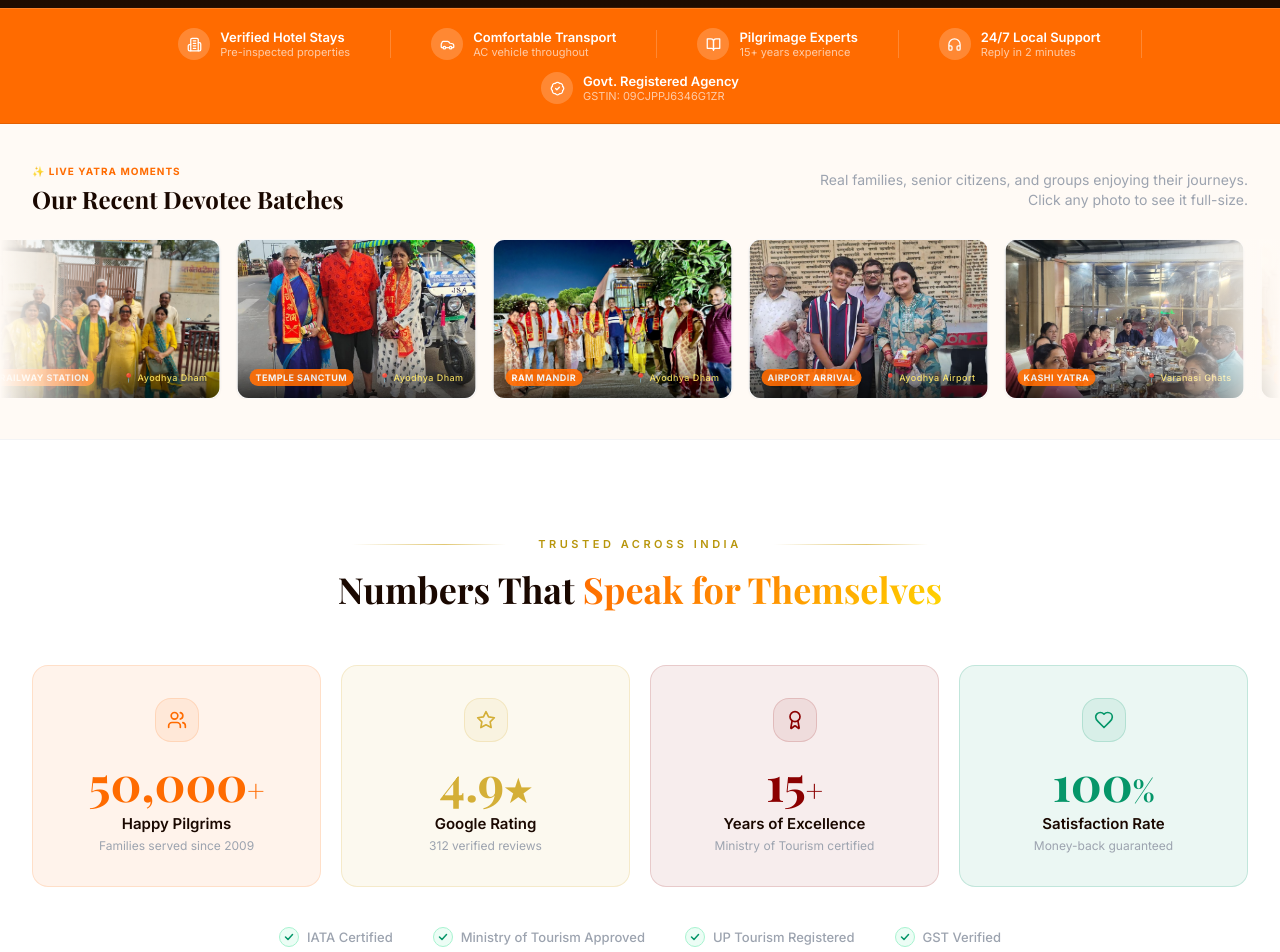
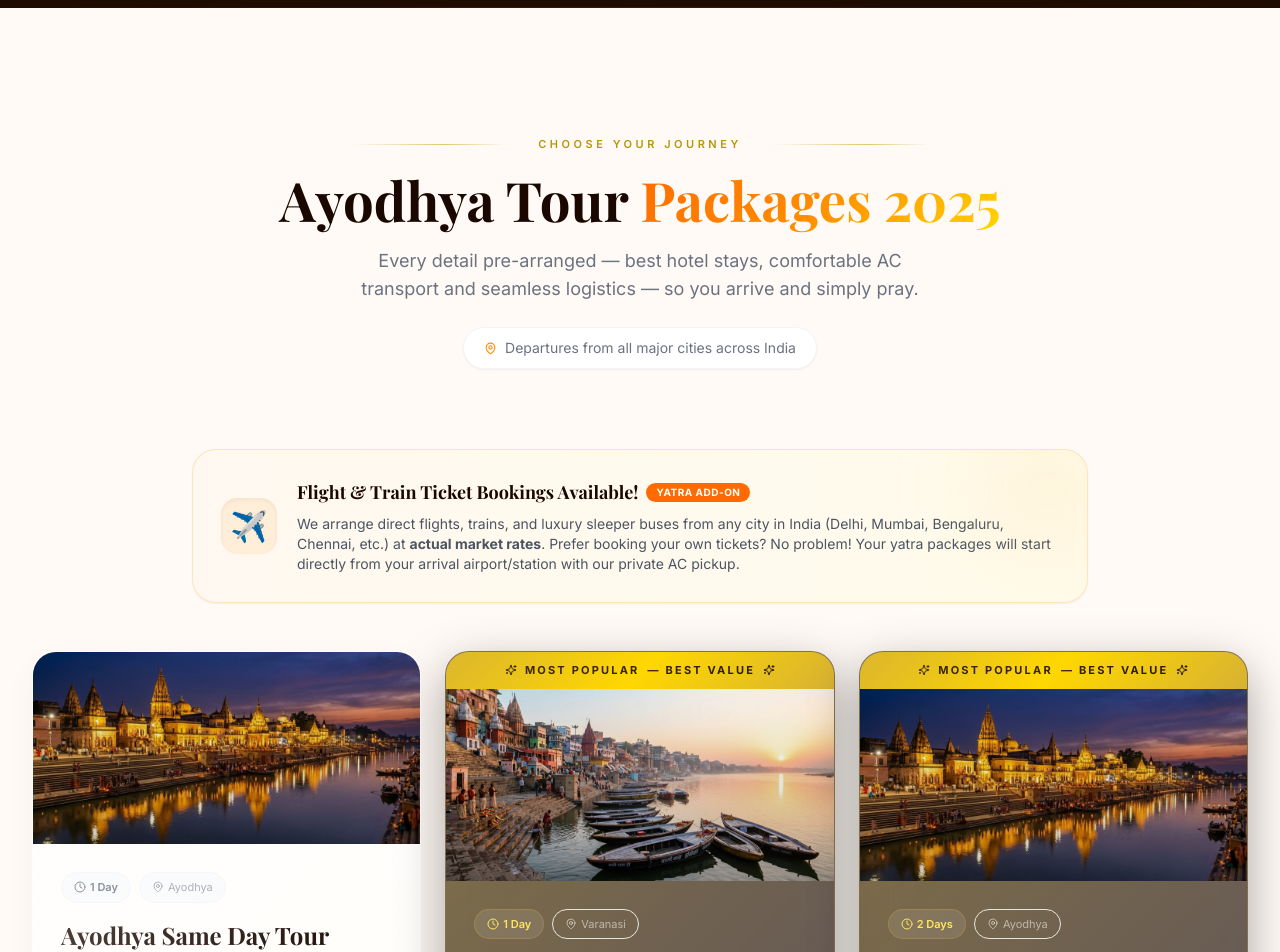
Before and after one commit to digitacurve/ayodhya-landing, a Next.js app: page / in a window 1280 px wide. Shown: the part 1580-2532 px from the top of the page. Built offline with nearby package versions, Linux system fonts and the light colour scheme.

Commit message:
Make Trust Metrics compact dark liquid glass, reorder page: Form -> Packages -> Trust Metrics -> 5 Badges -> Live Yatra Photo Marquee

```diff
--- a/app/page.tsx
+++ b/app/page.tsx
@@ -465,25 +465,25 @@ export default function Home() {
         {/* 1. Hero — above-the-fold conversion section */}
         <Hero />
 
-        {/* 2. Lead Capture — form immediately after hero for Google Ads conversion */}
+        {/* 2. Lead Capture — quick enquiry form */}
         <LeadCapture />
 
-        {/* 3. Trust Strip — immediate social proof */}
+        {/* 3. Packages — tour options */}
+        <Packages />
+
+        {/* 4. Trust Metrics — compact dark liquid glass trust numbers */}
+        <TrustMetrics />
+
+        {/* 5. Trust Strip — 5 key trust badges */}
         <TrustStrip />
 
-        {/* 3b. Yatra Photo Marquee — sliding track of real devotee group photos */}
+        {/* 6. Yatra Photo Marquee — live devotee batch memories */}
         <YatraPhotoMarquee />
 
-        {/* 3c. Trust Metrics — animated numbers */}
-        <TrustMetrics />
-
-        {/* 4. Luxury Partners Strip — luxury 5-star brand trust strip */}
+        {/* 7. Luxury Partners Strip — luxury 5-star brand trust strip */}
         <LuxuryPartnersStrip />
 
-        {/* 5. Packages — 6 destination packages */}
-        <Packages />
-
-        {/* 6. Why Choose Us — USP grid */}
+        {/* 8. Why Choose Us — USP grid */}
         <WhyChooseUs />
 
         {/* 7. Itinerary — day-wise expandable plans */}
--- a/components/TrustMetrics.tsx
+++ b/components/TrustMetrics.tsx
@@ -2,49 +2,37 @@
 
 import { useRef, useEffect, useState } from "react";
 import { motion, useInView } from "framer-motion";
-import { Users, Star, Award, Heart } from "lucide-react";
+import { Users, Star, Award, Heart, CheckCircle2 } from "lucide-react";
 
 const metrics = [
   {
     icon: Users,
     end: 50000,
     suffix: "+",
-    label: "Happy Pilgrims",
+    title: "50,000+ HAPPY PILGRIMS",
     sub: "Families served since 2009",
-    color: "#FF6B00",
-    bg: "rgba(255,107,0,0.08)",
-    border: "rgba(255,107,0,0.15)",
   },
   {
     icon: Star,
     end: 4.9,
     suffix: "★",
-    label: "Google Rating",
+    title: "4.9/5 GOOGLE RATED",
     sub: "312 verified reviews",
-    color: "#D4AF37",
-    bg: "rgba(212,175,55,0.08)",
-    border: "rgba(212,175,55,0.2)",
     isDecimal: true,
   },
   {
     icon: Award,
     end: 15,
     suffix: "+",
-    label: "Years of Excellence",
+    title: "15+ YEARS EXCELLENCE",
     sub: "Ministry of Tourism certified",
-    color: "#8B0000",
-    bg: "rgba(139,0,0,0.07)",
-    border: "rgba(139,0,0,0.15)",
   },
   {
     icon: Heart,
     end: 100,
     suffix: "%",
-    label: "Satisfaction Rate",
+    title: "100% SATISFACTION RATE",
     sub: "Money-back guaranteed",
-    color: "#059669",
-    bg: "rgba(5,150,105,0.08)",
-    border: "rgba(5,150,105,0.18)",
   },
 ];
 
@@ -71,96 +59,88 @@ function CountUp({ end, isDecimal, inView }: { end: number; isDecimal?: boolean;
 
 const containerVariants = {
   hidden: {},
-  show: { transition: { staggerChildren: 0.1, delayChildren: 0.05 } },
+  show: { transition: { staggerChildren: 0.08 } },
 };
 
 const itemVariants = {
-  hidden: { opacity: 0, y: 28, scale: 0.96 },
-  show: { opacity: 1, y: 0, scale: 1, transition: { duration: 0.6, ease: [0.22, 1, 0.36, 1] } },
+  hidden: { opacity: 0, y: 18 },
+  show: { opacity: 1, y: 0, transition: { duration: 0.5, ease: [0.22, 1, 0.36, 1] } },
 };
 
 export default function TrustMetrics() {
-  const ref    = useRef<HTMLElement>(null);
-  const inView = useInView(ref, { once: true, margin: "-80px" });
+  const ref = useRef<HTMLElement>(null);
+  const inView = useInView(ref, { once: true, margin: "-40px" });
 
   return (
-    <section ref={ref} className="py-20 sm:py-24 bg-white">
-      <div className="max-w-7xl mx-auto px-4 sm:px-6 lg:px-8">
+    <section ref={ref} className="py-10 sm:py-14 bg-divine-dark relative overflow-hidden">
+      {/* Ambient background glow */}
+      <div
+        className="absolute top-1/2 left-1/2 -translate-x-1/2 -translate-y-1/2 w-[500px] h-[300px] pointer-events-none"
+        style={{
+          background: "radial-gradient(ellipse at center, rgba(255,140,0,0.08) 0%, transparent 70%)",
+          filter: "blur(50px)",
+        }}
+      />
 
+      <div className="relative max-w-7xl mx-auto px-4 sm:px-6 lg:px-8">
         {/* Header */}
         <motion.div
-          initial={{ opacity: 0, y: 20 }}
+          initial={{ opacity: 0, y: 16 }}
           animate={inView ? { opacity: 1, y: 0 } : {}}
-          transition={{ duration: 0.65 }}
-          className="text-center mb-12 sm:mb-14"
+          transition={{ duration: 0.5 }}
+          className="text-center mb-8 sm:mb-10"
         >
-          <div className="ornament-line max-w-xl mx-auto mb-4">
-            <span className="text-gold-600 text-[11px] tracking-[0.32em] uppercase font-semibold whitespace-nowrap px-4">
-              Trusted Across India
-            </span>
+          <div className="inline-flex items-center gap-1.5 bg-saffron-500/10 border border-saffron-500/25 px-3 py-1 rounded-full text-saffron-400 text-[11px] font-semibold uppercase tracking-wider mb-2.5">
+            Trusted Across India
           </div>
-          <h2 className="font-playfair font-bold text-3xl sm:text-4xl text-divine-dark">
-            Numbers That{" "}
-            <span className="text-gradient-saffron">Speak for Themselves</span>
+          <h2 className="font-playfair font-bold text-2xl sm:text-3xl lg:text-4xl text-white">
+            Numbers That <span className="text-saffron-400">Speak for Themselves</span>
           </h2>
         </motion.div>
 
-        {/* Grid */}
+        {/* Compact 4 Dark Glass Cards Grid */}
         <motion.div
           variants={containerVariants}
           initial="hidden"
           animate={inView ? "show" : "hidden"}
-          className="grid grid-cols-2 lg:grid-cols-4 gap-4 sm:gap-5"
+          className="grid grid-cols-2 lg:grid-cols-4 gap-3 sm:gap-4"
         >
           {metrics.map((m, i) => (
             <motion.div
               key={i}
               variants={itemVariants}
-              whileHover={{ y: -4, transition: { duration: 0.2 } }}
-              className="relative rounded-2xl p-6 sm:p-8 text-center shine-effect overflow-hidden"
-              style={{
-                background: m.bg,
-                border: `1px solid ${m.border}`,
-              }}
+              whileHover={{ y: -3, transition: { duration: 0.2 } }}
+              className="relative rounded-2xl p-4 sm:p-5 bg-[#141722]/90 border border-white/10 hover:border-saffron-500/35 transition-all shadow-lg backdrop-blur-md overflow-hidden text-left"
             >
-              {/* Icon */}
-              <div
-                className="inline-flex items-center justify-center w-11 h-11 rounded-2xl mb-4"
-                style={{ background: m.bg, border: `1px solid ${m.border}` }}
-              >
-                <m.icon size={20} style={{ color: m.color }} />
+              {/* Gradient Icon Badge */}
+              <div className="w-9 h-9 sm:w-10 sm:h-10 rounded-xl bg-gradient-to-br from-orange-500 to-amber-600 flex items-center justify-center text-white mb-3 shadow-md shadow-orange-500/20 flex-shrink-0">
+                <m.icon size={18} />
               </div>
 
-              {/* Number */}
-              <div
-                className="font-playfair font-bold text-4xl sm:text-5xl leading-none mb-1.5"
-                style={{ color: m.color }}
-              >
-                <CountUp end={m.end} isDecimal={m.isDecimal} inView={inView} />
-                <span className="text-2xl sm:text-3xl">{m.suffix}</span>
-              </div>
+              {/* Bold Title */}
+              <h3 className="font-inter font-bold text-white text-xs sm:text-sm tracking-wide mb-1 leading-snug">
+                {m.title}
+              </h3>
 
-              <div className="font-semibold text-divine-dark text-sm sm:text-[15px] mb-1">{m.label}</div>
-              <div className="text-gray-400 text-[11px] sm:text-xs">{m.sub}</div>
+              {/* Subtext */}
+              <p className="text-white/60 text-[11px] sm:text-xs leading-normal">
+                {m.sub}
+              </p>
             </motion.div>
           ))}
         </motion.div>
 
-        {/* Certifications */}
+        {/* Certifications row */}
         <motion.div
-          initial={{ opacity: 0, y: 16 }}
+          initial={{ opacity: 0, y: 12 }}
           animate={inView ? { opacity: 1, y: 0 } : {}}
-          transition={{ duration: 0.6, delay: 0.55 }}
-          className="mt-10 flex flex-wrap items-center justify-center gap-6 sm:gap-10"
+          transition={{ duration: 0.5, delay: 0.4 }}
+          className="mt-8 flex flex-wrap items-center justify-center gap-4 sm:gap-8 text-white/70 text-xs sm:text-sm"
         >
           {["IATA Certified", "Ministry of Tourism Approved", "UP Tourism Registered", "GST Verified"].map(cert => (
-            <div key={cert} className="flex items-center gap-2 text-gray-400">
-              <div className="w-5 h-5 rounded-full bg-emerald-50 border border-emerald-200 flex items-center justify-center flex-shrink-0">
-                <svg className="w-3 h-3 text-emerald-600" viewBox="0 0 12 12" fill="none">
-                  <path d="M2.5 6l2.5 2.5 4.5-5" stroke="currentColor" strokeWidth="1.5" strokeLinecap="round" strokeLinejoin="round" />
-                </svg>
-              </div>
-              <span className="text-xs sm:text-[13px] font-medium">{cert}</span>
+            <div key={cert} className="flex items-center gap-1.5">
+              <CheckCircle2 size={14} className="text-emerald-400" />
+              <span>{cert}</span>
             </div>
           ))}
         </motion.div>
--- a/components/TrustStrip.tsx
+++ b/components/TrustStrip.tsx
@@ -13,37 +13,40 @@ const items = [
 
 export default function TrustStrip() {
   return (
-    <section className="relative bg-saffron-600 py-4 sm:py-5 overflow-hidden">
-      {/* subtle inner top shadow */}
-      <div className="absolute inset-x-0 top-0 h-[1px] bg-white/15" />
-      <div className="absolute inset-x-0 bottom-0 h-[1px] bg-black/10" />
+    <section className="relative bg-divine-dark py-8 sm:py-10 border-y border-white/10 overflow-hidden">
+      {/* Decorative ambient background glow */}
+      <div
+        className="absolute top-1/2 left-1/2 -translate-x-1/2 -translate-y-1/2 w-[700px] h-[200px] pointer-events-none opacity-40"
+        style={{
+          background: "radial-gradient(ellipse at center, rgba(255,140,0,0.15) 0%, transparent 70%)",
+          filter: "blur(40px)",
+        }}
+      />
 
-      <div className="max-w-7xl mx-auto px-4 sm:px-6 lg:px-8">
-        <div className="flex flex-wrap items-center justify-center gap-y-3 gap-x-0">
+      <div className="relative max-w-7xl mx-auto px-4 sm:px-6 lg:px-8">
+        <div className="grid grid-cols-2 sm:grid-cols-3 lg:grid-cols-5 gap-3 sm:gap-4">
           {items.map((item, i) => (
-            <div key={i} className="flex items-center">
-              {/* Item */}
-              <motion.div
-                initial={{ opacity: 0, y: 8 }}
-                whileInView={{ opacity: 1, y: 0 }}
-                viewport={{ once: true }}
-                transition={{ delay: i * 0.07, duration: 0.4 }}
-                className="flex items-center gap-2.5 px-5 sm:px-7 lg:px-10"
-              >
-                <div className="w-8 h-8 rounded-full bg-white/20 flex items-center justify-center flex-shrink-0">
-                  <item.icon size={15} className="text-white" />
+            <motion.div
+              key={i}
+              initial={{ opacity: 0, y: 12 }}
+              whileInView={{ opacity: 1, y: 0 }}
+              viewport={{ once: true }}
+              transition={{ delay: i * 0.06, duration: 0.4 }}
+              className="flex items-center gap-3 p-3.5 sm:p-4 rounded-2xl bg-[#141722]/90 border border-white/10 hover:border-saffron-500/35 transition-all shadow-md backdrop-blur-md"
+            >
+              {/* Circular Orange Gradient Icon */}
+              <div className="w-9 h-9 sm:w-10 sm:h-10 rounded-full bg-gradient-to-br from-orange-500 to-amber-600 flex items-center justify-center flex-shrink-0 text-white shadow-md shadow-orange-500/20">
+                <item.icon size={18} />
+              </div>
+              <div className="min-w-0 flex-1">
+                <div className="text-white font-bold text-xs sm:text-sm leading-snug truncate">
+                  {item.label}
                 </div>
-                <div>
-                  <div className="text-white font-semibold text-[13px] leading-tight">{item.label}</div>
-                  <div className="text-white/65 text-[11px] leading-tight">{item.sub}</div>
+                <div className="text-white/60 text-[11px] leading-tight truncate">
+                  {item.sub}
                 </div>
-              </motion.div>
-
-              {/* Separator between items (not after last) */}
-              {i < items.length - 1 && (
-                <div className="hidden sm:block w-px h-7 bg-white/20 flex-shrink-0" />
-              )}
-            </div>
+              </div>
+            </motion.div>
           ))}
         </div>
       </div>
--- a/components/YatraPhotoMarquee.tsx
+++ b/components/YatraPhotoMarquee.tsx
@@ -55,22 +55,18 @@ export default function YatraPhotoMarquee() {
   const doubleItems = [...marqueeItems, ...marqueeItems];
 
   return (
-    <section className="relative bg-[#fffaf5] py-10 overflow-hidden border-b border-gray-100">
-
-      {/* Decorative Warm Accent Gradient */}
-      <div className="absolute top-0 inset-x-0 h-px bg-gradient-to-r from-transparent via-gold-500/10 to-transparent" />
-
+    <section className="relative bg-divine-dark py-12 sm:py-16 overflow-hidden border-b border-white/10">
       <div className="max-w-7xl mx-auto px-4 sm:px-6 lg:px-8 mb-6">
         <div className="flex flex-col sm:flex-row items-center justify-between gap-4 text-center sm:text-left">
           <div>
-            <span className="text-saffron-600 text-[10px] font-bold uppercase tracking-widest block mb-1">
+            <span className="text-saffron-400 text-[10px] sm:text-xs font-bold uppercase tracking-widest block mb-1">
               ✨ Live Yatra Moments
             </span>
-            <h3 className="font-playfair font-bold text-xl sm:text-2xl text-divine-dark">
+            <h3 className="font-playfair font-bold text-2xl sm:text-3xl text-white">
               Our Recent Devotee Batches
             </h3>
           </div>
-          <p className="text-gray-400 text-xs sm:text-sm max-w-md sm:text-right leading-relaxed">
+          <p className="text-white/70 text-xs sm:text-sm max-w-md sm:text-right leading-relaxed">
             Real families, senior citizens, and groups enjoying their journeys. Click any photo to see it full-size.
           </p>
         </div>
@@ -78,21 +74,19 @@ export default function YatraPhotoMarquee() {
 
       {/* Scrolling Track */}
       <div className="relative w-full overflow-hidden select-none">
-
         {/* Left & Right overlay gradient to hide edges */}
-        <div className="absolute left-0 top-0 bottom-0 w-16 sm:w-32 bg-gradient-to-r from-[#fffaf5] to-transparent z-10 pointer-events-none" />
-        <div className="absolute right-0 top-0 bottom-0 w-16 sm:w-32 bg-gradient-to-l from-[#fffaf5] to-transparent z-10 pointer-events-none" />
+        <div className="absolute left-0 top-0 bottom-0 w-16 sm:w-32 bg-gradient-to-r from-divine-dark to-transparent z-10 pointer-events-none" />
+        <div className="absolute right-0 top-0 bottom-0 w-16 sm:w-32 bg-gradient-to-l from-divine-dark to-transparent z-10 pointer-events-none" />
 
         <div className="w-full flex">
           <div className="animate-marquee flex gap-4 pr-4">
             {doubleItems.map((item, index) => {
-              // Map index to corresponding original item index for lightbox reference
               const originalIndex = index % marqueeItems.length;
               return (
                 <div
                   key={`${item.id}-${index}`}
                   onClick={() => setActivePhotoIndex(originalIndex)}
-                  className="relative w-[210px] h-[140px] sm:w-[240px] sm:h-[160px] rounded-xl overflow-hidden shadow-sm border border-gray-100/50 bg-white cursor-pointer group flex-shrink-0"
+                  className="relative w-[210px] h-[140px] sm:w-[240px] sm:h-[160px] rounded-xl overflow-hidden border border-white/10 bg-white/5 cursor-pointer group flex-shrink-0 hover:border-gold-500/40 transition-colors shadow-lg"
                 >
                   <img
                     src={item.src}
@@ -100,8 +94,8 @@ export default function YatraPhotoMarquee() {
                     className="w-full h-full object-cover transition-transform duration-500 group-hover:scale-105"
                     loading="lazy"
                   />
-                  {/* Subtle info bottom bar */}
-                  <div className="absolute inset-x-0 bottom-0 bg-gradient-to-t from-black/70 to-transparent p-3 opacity-90 group-hover:opacity-100 transition-opacity">
+                  {/* Info bottom bar */}
+                  <div className="absolute inset-x-0 bottom-0 bg-gradient-to-t from-black/80 via-black/50 to-transparent p-3 opacity-90 group-hover:opacity-100 transition-opacity">
                     <div className="flex justify-between items-center gap-1.5">
                       <span className="bg-saffron-600 text-white text-[9px] font-bold px-1.5 py-0.5 rounded-full uppercase tracking-wider">
                         {item.tag}
@@ -155,7 +149,6 @@ export default function YatraPhotoMarquee() {
 
             {/* Main Image Container */}
             <div className="relative flex-1 w-full flex items-center justify-center my-4 overflow-hidden">
-              {/* Prev Button */}
               <button
                 onClick={() => setActivePhotoIndex((activePhotoIndex - 1 + marqueeItems.length) % marqueeItems.length)}
                 className="absolute left-2 sm:left-4 z-10 w-12 h-12 rounded-full bg-black/40 hover:bg-black/60 border border-white/10 flex items-center justify-center text-white/80 hover:text-white transition-colors"
@@ -164,7 +157,6 @@ export default function YatraPhotoMarquee() {
                 <ChevronLeft size={24} />
               </button>
 
-              {/* Image Frame */}
               <motion.img
                 key={activeItem.id}
                 src={activeItem.src}
@@ -176,7 +168,6 @@ export default function YatraPhotoMarquee() {
                 className="max-w-full max-h-[72vh] sm:max-h-[76vh] object-contain rounded-xl shadow-2xl"
               />
 
-              {/* Next Button */}
               <button
                 onClick={() => setActivePhotoIndex((activePhotoIndex + 1) % marqueeItems.length)}
                 className="absolute right-2 sm:right-4 z-10 w-12 h-12 rounded-full bg-black/40 hover:bg-black/60 border border-white/10 flex items-center justify-center text-white/80 hover:text-white transition-colors"
```
